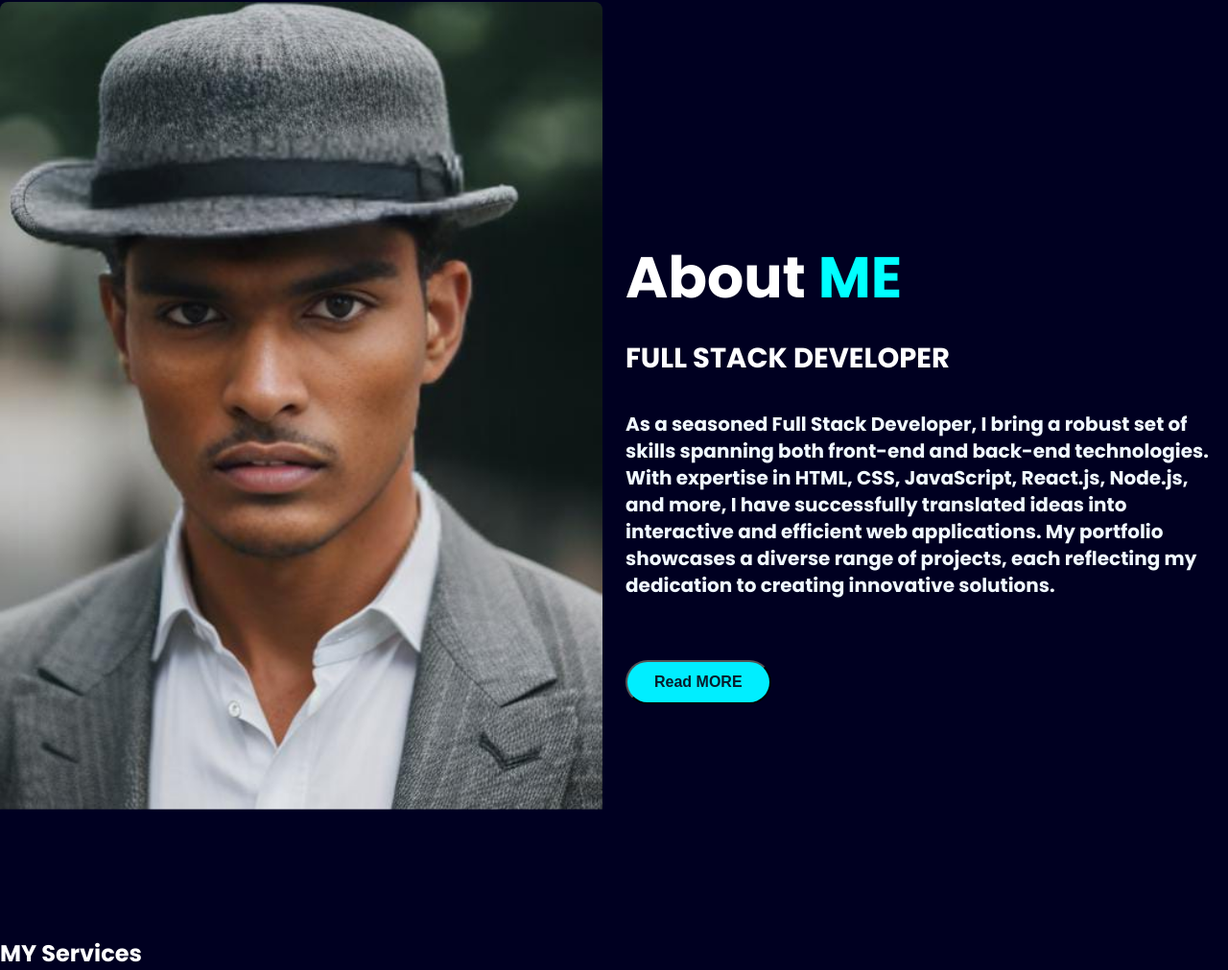
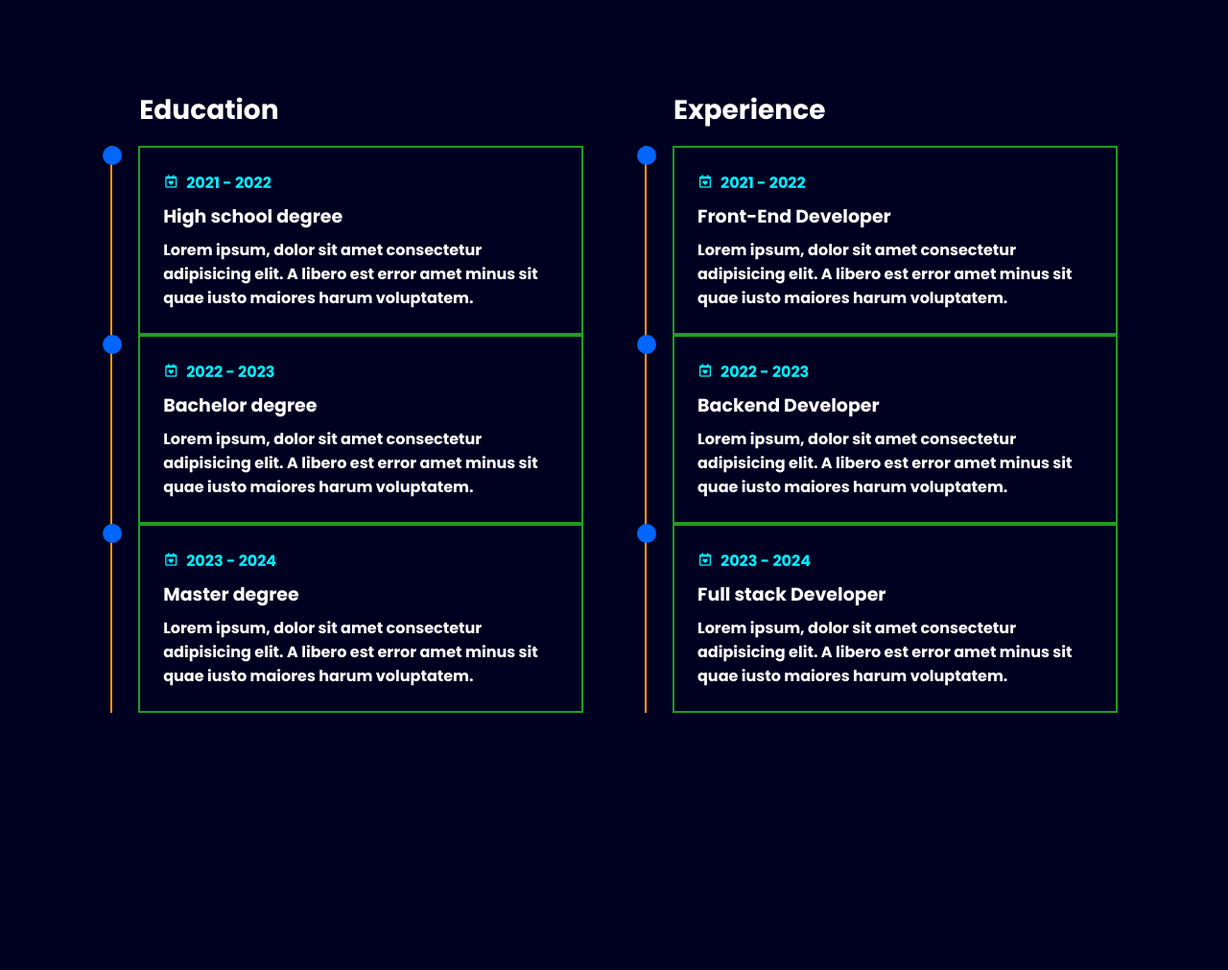
Before and after one commit to kishanyash/PORTFOLIO, a plain HTML site: page index.html in a window 1280 px wide. Shown: the part 939-1950 px from the top of the page at 96% size. After the commit the page ends 1741 px from the top, so only its background shows below. Drawn offline with nearby package versions, Linux system fonts and the light colour scheme.

Commit message:
Update index.html

```diff
--- a/index.html
+++ b/index.html
@@ -91,101 +91,9 @@
         height: 1.2px;
         margin: 60px 84px;
       }
-      .secondSection h1 {
-        font-size: 1.9rem;
-      }
-      .secondSection .box {
-        background: white;
-        width: 77vw;
-        height: 2px;
-        margin: 56px 0;
-        display: flex;
-        justify-content: space-between;
-      }
-      .text-gray {
-        color: gray;
-      }
-      .secondSection .vertical {
-        height: 93px;
-        width: 1px;
-        background-color: white;
-        margin: 0 120px;
-      }
-      .image-top {
-        width: 23px;
-        position: relative;
-        top: -32px;
-        left: -9px;
-      }
-      .vertical-title {
-        position: relative;
-        top: 75px;
-        width: 150px;
-      }
-      .vertical-desc {
-        position: relative;
-        top: 85px;
-        color: gray;
-        font-size: 9px;
-      }
-    .btn-box{
-        display: inline-block;
-       padding: 12px 28px;
-       background: rgb(0, 238, 255);
-       border-radius: 40px;
-       font-size: 16px;
-       color: hsl(205, 67%, 10%);
-       letter-spacing: none;
-       font-weight: 700;
-
-       display: inline-block;
-
-      }
-      .btn-box:hover{
-        color: rgb(255, 0, 0);
-        background-color: black;
-      }
-      .about{
-        display: grid;
-       grid-template-columns: repeat(2,1fr);
-        align-items: center;
-        gap: 1.5rem;
-
-        }
-
-    .about-img img{
-        padding-bottom: 20%;
-        max-width: 630px;
-        height: auto;
-        width: 100%;
-        border-radius: 8px;
-        height: 100%;
-        object-fit: cover;
-        border-color: crimson;
-
-    }
-    .about-text h2{
-font-size: 60px;
-    }
-    .about-text h2 span{
-        color: aqua;
-    }
-    .about-text h4{
-        font-size: 29px;
-        font-weight: 600;
-        color: #fff;
-        line-height: 1.7;
-        margin: 15px 0 30px;
-
-    }
-    .about-text p{
-        color: aliceblue;
-        font-size: 20px;
-        line-height: 1.4;
-        margin-bottom: 4rem;
-
-    }
     </style>
+    <link href='https://unpkg.com/boxicons@2.1.4/css/boxicons.min.css' rel='stylesheet'>
+    <link rel="stylesheet" href="style.css" />
   </head>
 
   <body>
@@ -215,33 +123,94 @@ font-size: 60px;
         </div>
       </section>
       <hr />
-      <section class="about" id="about">
-        <div class="about-img">
-          <img src="kishan.jpg" alt="" srcset="" />
-        </div>
-        <div class="about-text">
-          <h2>About <span>ME</span></h2>
-          <h4>FULL STACK DEVELOPER</h4>
-          <p>
-            As a seasoned Full Stack Developer, I bring a robust set of skills
-            spanning both front-end and back-end technologies. With expertise in
-            HTML, CSS, JavaScript, React.js, Node.js, and more, I have
-            successfully translated ideas into interactive and efficient web
-            applications. My portfolio showcases a diverse range of projects,
-            each reflecting my dedication to creating innovative solutions.
+      <section class="time-line">
+        <div class="time-line-row">
+          <div class="time-line-column">
+            <h2 class="title">Education<span class="animate" style="--i:1;"></span></h2>
+            <div class="time-line-box">
+              <div class="time-line-content">
+                <div class="content">
+                  <div class="year"><i class='bx bx-calendar-heart' ></i>2021 - 2022</div>
+                  <h3>High school degree</h3>
+                  <p>
+                    Lorem ipsum, dolor sit amet consectetur adipisicing elit. A
+                    libero est error amet minus sit quae iusto maiores harum
+                    voluptatem.
+                  </p>
+                </div>
+              </div>
 
-          </p>
-          <button class="btn-box" >Read MORE</button>
+              <div class="time-line-content">
+                <div class="content">
+                  <div class="year"><i class='bx bx-calendar-heart' ></i>2022 - 2023</div>
+                  <h3>Bachelor degree</h3>
+                  <p>
+                    Lorem ipsum, dolor sit amet consectetur adipisicing elit. A
+                    libero est error amet minus sit quae iusto maiores harum
+                    voluptatem.
+                  </p>
+                </div>
+              </div>
 
+              <div class="time-line-content">
+                <div class="content">
+                  <div class="year"><i class='bx bx-calendar-heart' ></i>2023 - 2024</div>
+                  <h3>Master  degree</h3>
+                  <p>
+                    Lorem ipsum, dolor sit amet consectetur adipisicing elit. A
+                    libero est error amet minus sit quae iusto maiores harum
+                    voluptatem.
+                  </p>
+                </div>
+              </div>
+              <span class="animate" style="--i:2;"></span>
+            </div>
+          </div>
+
+
+          <div class="time-line-column">
+            <h2 class="title">Experience <span class="animate" style="--i:4;"></span></h2>
+            <div class="time-line-box">
+              <div class="time-line-content">
+                <div class="content">
+                  <div class="year"><i class='bx bx-calendar-heart' ></i>2021 - 2022</div>
+                  <h3>Front-End Developer</h3>
+                  <p>
+                    Lorem ipsum, dolor sit amet consectetur adipisicing elit. A
+                    libero est error amet minus sit quae iusto maiores harum
+                    voluptatem.
+                  </p>
+                </div>
+              </div>
+
+              <div class="time-line-content">
+                <div class="content">
+                  <div class="year"><i class='bx bx-calendar-heart' ></i>2022 - 2023</div>
+                  <h3>Backend Developer</h3>
+                  <p>
+                    Lorem ipsum, dolor sit amet consectetur adipisicing elit. A
+                    libero est error amet minus sit quae iusto maiores harum
+                    voluptatem.
+                  </p>
+                </div>
+              </div>
+
+              <div class="time-line-content">
+                <div class="content">
+                  <div class="year"><i class='bx bx-calendar-heart' ></i>2023 - 2024</div>
+                  <h3>Full stack Developer</h3>
+                  <p>
+                    Lorem ipsum, dolor sit amet consectetur adipisicing elit. A
+                    libero est error amet minus sit quae iusto maiores harum
+                    voluptatem.
+                  </p>
+                </div>
+              </div>
+              <span class="animate" style="--i:5;"></span>
+            </div>
+          </div>
         </div>
       </section>
-  <section>
-    <div class="services" id="services">
-     <div class="container">
-        <h1 class="sub-title"> MY <span>Services</span></h1>
-     </div>
-    </div>
-  </section>
     </main>
     <script src="https://unpkg.com/typed.js@2.1.0/dist/typed.umd.js"></script>
     <script>
```
